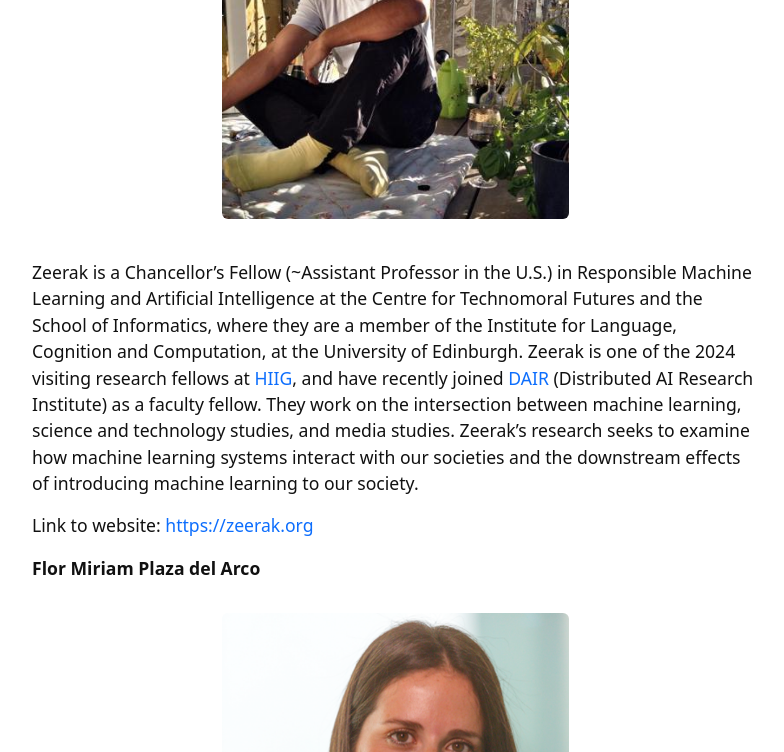
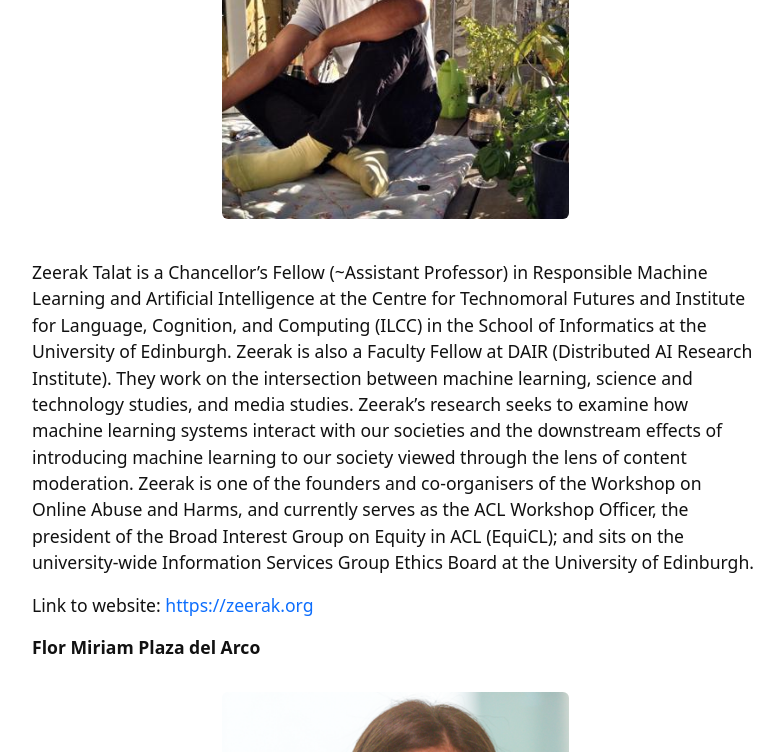
Before and after one commit to lppohl/wi-workshop.github.io, a Jekyll site: the page built from index.md, in a window 1280 px wide and 900 px high, scrolled down 1170 px, cut to the strip 0-752 px from the top of the window. Shown: the whole strip, without its empty margins (245-1029 px from the left). Built offline with Jekyll 4.4.1, drawn with Linux system fonts in a browser that asks for light colours.

Commit message:
updated Zeerak;s bio

```diff
--- a/index.md
+++ b/index.md
@@ -31,8 +31,8 @@ This hybrid workshop is meant to provide the space for interdisciplinary exchang
 
 {% include figure.html img="picture_zeerak.jpg" alt="a picture of Zeerak Talat, sitting cacually" caption="" width="50%" %}
 
-Zeerak is a Chancellor’s Fellow (~Assistant Professor in the U.S.) in Responsible Machine Learning and Artificial Intelligence at the Centre for Technomoral Futures and the School of Informatics, where they are a member of the Institute for Language, Cognition and Computation, at the University of Edinburgh. Zeerak is one  of the 2024 visiting research fellows at [HIIG](https://www.hiig.de), and have recently joined [DAIR](https://www.dair-institute.org/) (Distributed AI Research Institute) as a faculty fellow. They work on the intersection between machine learning, science and technology studies, and media studies. Zeerak's research seeks to examine how machine learning systems interact with our societies and the downstream effects of introducing machine learning to our society.
-
+Zeerak Talat is a Chancellor’s Fellow (~Assistant Professor) in Responsible Machine Learning and Artificial Intelligence at the Centre for Technomoral Futures and Institute for Language, Cognition, and Computing (ILCC) in the School of Informatics at the University of Edinburgh. Zeerak is also a Faculty Fellow at DAIR (Distributed AI Research Institute). They work on the intersection between machine learning, science and technology studies,
+and media studies. Zeerak’s research seeks to examine how machine learning systems interact with our societies and the downstream effects of introducing machine learning to our society viewed through the lens of content moderation. Zeerak is one of the founders and co-organisers of the Workshop on Online Abuse and Harms, and currently serves as the ACL Workshop Officer, the president of the Broad Interest Group on Equity in ACL (EquiCL); and sits on the university-wide Information Services Group Ethics Board at the University of Edinburgh.
 
 Link to website:  [https://zeerak.org](https://zeerak.org)
 <br>
```
